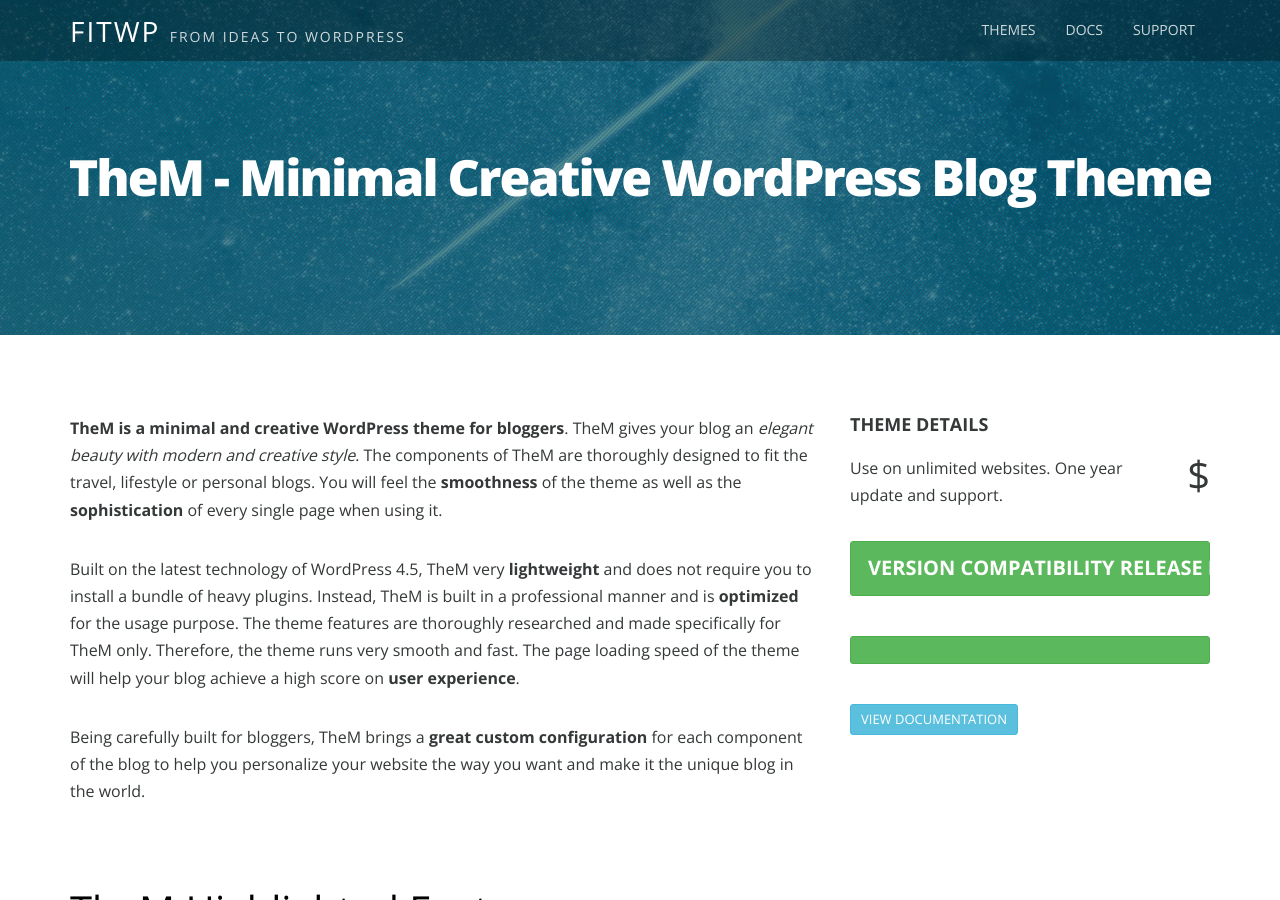
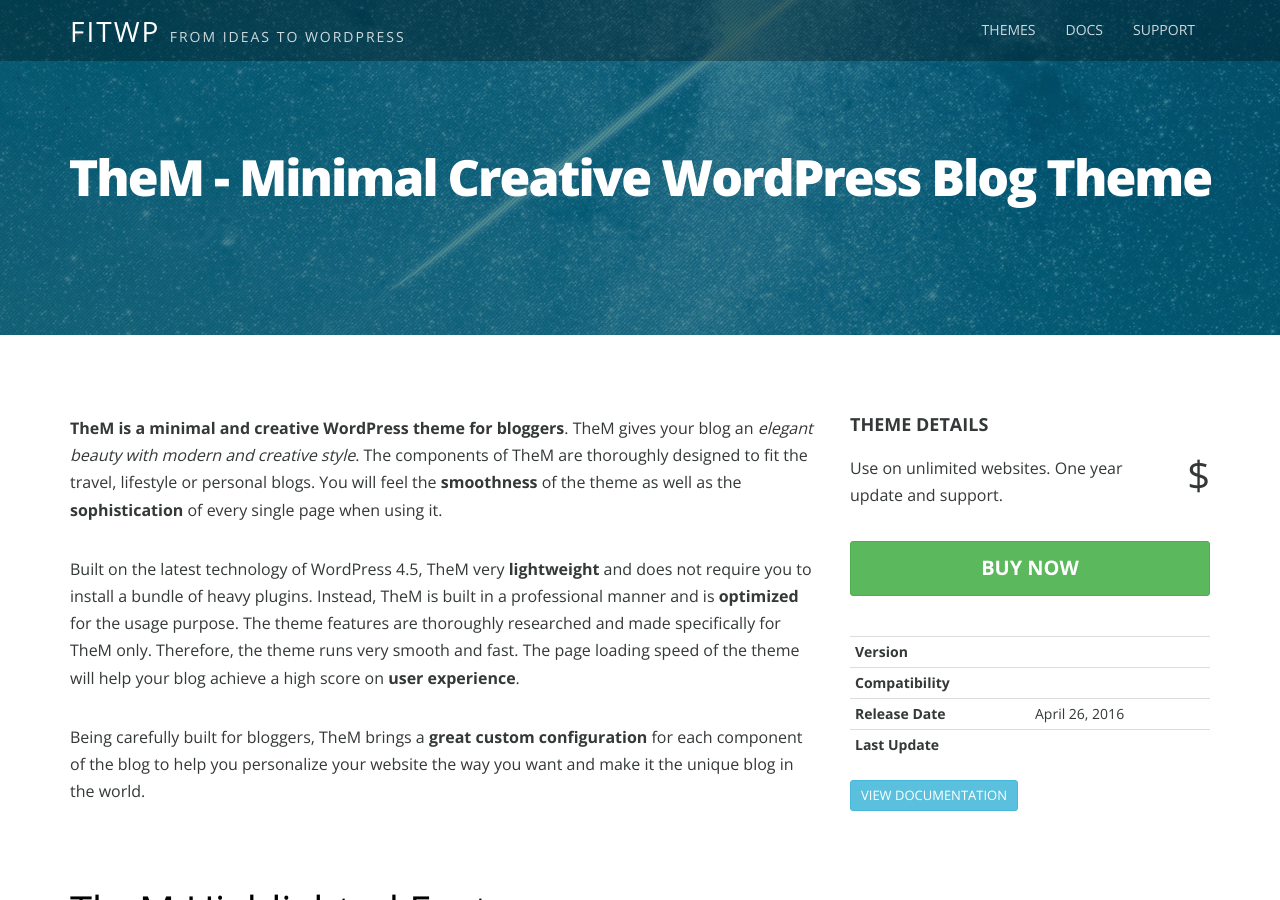
Before and after one commit to fitwp/fitwp.github.io, a Jekyll site: the page built from wordpress-themes/them.html, in a window 1280 px wide and 900 px high. Built offline with Jekyll 4.4.1, drawn with Linux system fonts in a browser that asks for light colours.

Commit message:
Update theme-info.html

```diff
--- a/_includes/theme-info.html
+++ b/_includes/theme-info.html
@@ -4,7 +4,7 @@
 
 	<p>Use on unlimited websites. One year update and support.</p>
 
-	<a class="btn btn-success btn-lg btn-block btn-buy" href="{{ page.buy }}>Buy Now</a>
+	<a class="btn btn-success btn-lg btn-block btn-buy" href="{{ page.buy }}">Buy Now</a>
 
 	<table class="table table-condensed">
 		<tbody>
```
